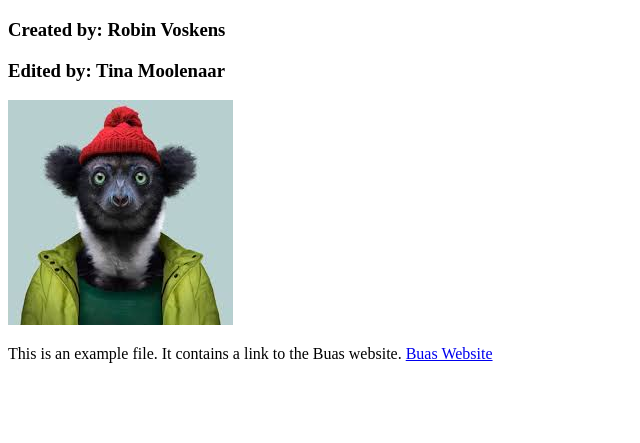
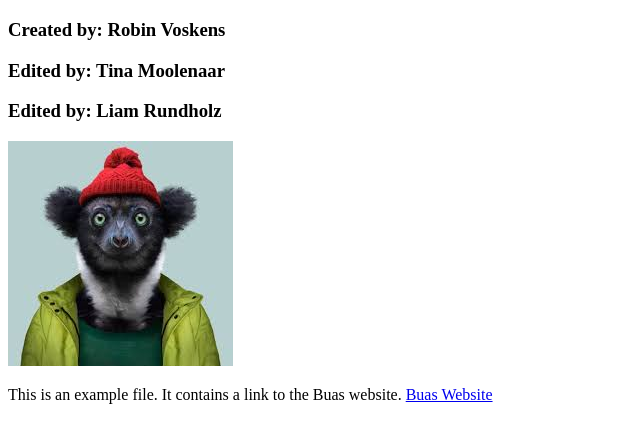
Before and after one commit to glitch-Velizar/prj4-chapter-4, a plain HTML site: page index.html in a window 1280 px wide. Shown: the part 61-504 px from the top of the page, without its empty margins (0-640 px from the left). Drawn offline with Linux system fonts and the light colour scheme.

Commit message:
edited by liam added

```diff
--- a/index.html
+++ b/index.html
@@ -9,6 +9,7 @@
     <h1>PRJ4 First Assignment</h1>
     <h3>Created by: Robin Voskens</h3>
   <h3>Edited by: Tina Moolenaar&nbsp;&nbsp;</h3>
+  <H3>Edited by: Liam Rundholz</H3>
 <img src="images/picture1.jpg" alt="I don't know how I found this">
 
 	<p>This is an example file. It contains a link to the Buas website.
```
